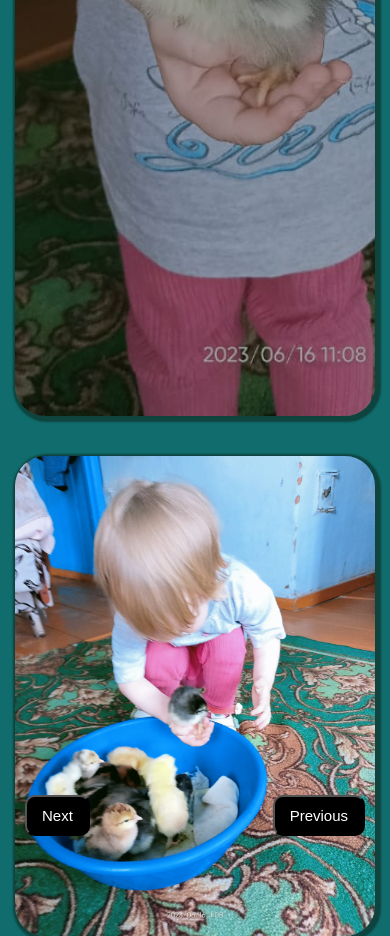
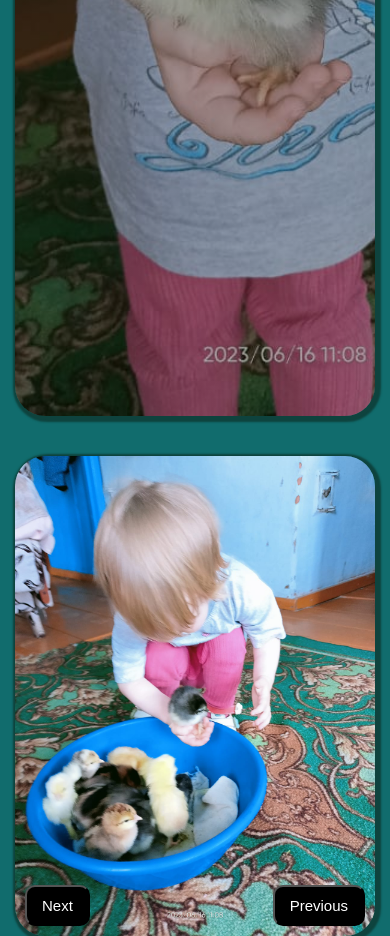
Before and after one commit to termyst/magnoliy, a plain HTML site: page index.html in a window 390 px wide. Shown: the part 3744-4680 px from the top of the page. Drawn offline with nearby package versions, Linux system fonts and the light colour scheme.

Commit message:
Update style.css

```diff
--- a/style.css
+++ b/style.css
@@ -208,5 +208,13 @@ h6 {
 
 	.footer__title {
 	font-size: 20px
+	}
+
+	.slick-next {
+		bottom: 10px;
+	}
+
+	.slick-prev {
+		bottom: 10px;
+	}
 }
-}
```
